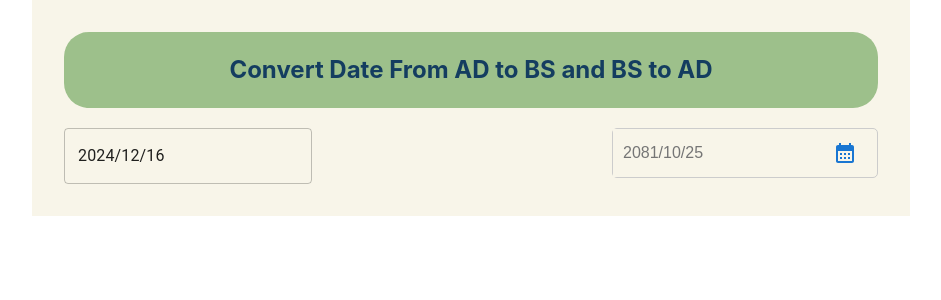
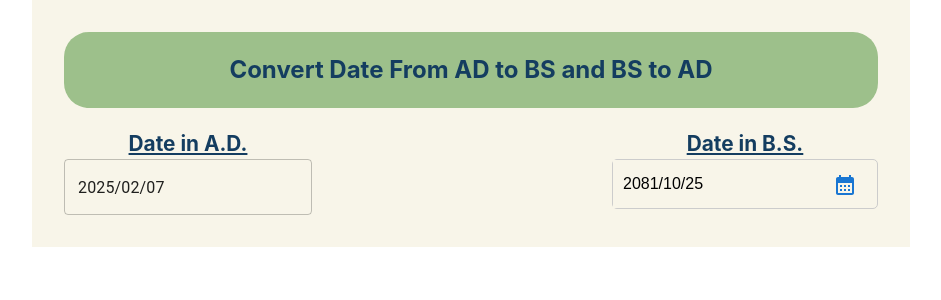
Before and after one commit to bipin-Pariyar2003/Nepali-Date-Picker, a React (Vite) app: page / in a window 1280 px wide. Shown: the top 300 px of the page, without its empty margins (169-1110 px from the left). Built offline with nearby package versions, Linux system fonts and the light colour scheme.

Commit message:
added bs to ad functionality synchronised nepali date picker with MUI date picker

```diff
--- a/src/App.jsx
+++ b/src/App.jsx
@@ -2,13 +2,54 @@ import Home from "./Views/Home/index.jsx";
 import "./App.css";
 import EngDatePicker from "./Components/EngDatePicker/index.jsx";
 import NepDatePicker from "./Components/NepDatePicker/index.jsx";
+import RNepaliCalendar from "./assets/RNepaliCalendar/index.js";
+import { ad2bsHandler, bs2adHandler } from "./utils/index.js";
+import { useState } from "react";
 function App() {
+  //create obj of RNepaliCalendar
+  const nepaliCalendar = new RNepaliCalendar();
+
+  //initialize with current date
+  const currentNepaliDate = nepaliCalendar.getCurrentBS();
+
+  const initialNepaliDate = `${currentNepaliDate.year}/${String(
+    currentNepaliDate.month
+  ).padStart(2, "0")}/${String(currentNepaliDate.date).padStart(2, "0")}`;
+
+  const initialEnglishDate = bs2adHandler(initialNepaliDate);
+
+  //state
+  const [selectedNepaliDate, setSelectedNepaliDate] =
+    useState(initialNepaliDate);
+  const [selectedEnglishDate, setSelectedEnglishDate] =
+    useState(initialEnglishDate);
+
+  //handling nepali date change
+  const handleNepaliDateChange = (date) => {
+    setSelectedNepaliDate(date);
+
+    const engDate = bs2adHandler(date);
+    setSelectedEnglishDate(engDate);
+  };
+
+  //handling eng date change
+  const handleEngDateChange = (date) => {
+    setSelectedEnglishDate(date);
+    const nepDate = ad2bsHandler(date);
+    setSelectedNepaliDate(nepDate);
+  };
   return (
     <>
       <Home />
       <div style={{ display: "flex", justifyContent: "center", gap: "300px" }}>
-        <EngDatePicker />
-        <NepDatePicker />
+        <EngDatePicker
+          selectedDate={selectedEnglishDate}
+          onChange={handleEngDateChange}
+        />
+        <NepDatePicker
+          selectedDate={selectedNepaliDate}
+          onChange={handleNepaliDateChange}
+        />
       </div>
     </>
   );
--- a/src/Components/DatePickerUI/index.jsx
+++ b/src/Components/DatePickerUI/index.jsx
@@ -10,7 +10,7 @@ import { useState, useEffect, useCallback } from "react";
 
 import RNepaliCalendar from "../../assets/RNepaliCalendar";
 // pass the formatted date too
-export default function DatePickerUI({ anchorEl, handleClose, onDateSelect }) {
+export default function DatePickerUI({ anchorEl, handleClose, onDateSelect,initialDate }) {
   // export default function DatePickerUI({ anchorEl, handleClose }) {
   // creating object of RNepaliCalendar
   const nepaliCalendar = new RNepaliCalendar();
@@ -65,6 +65,18 @@ export default function DatePickerUI({ anchorEl, handleClose, onDateSelect }) {
     if (!date) return;
     setSelectedDay(+date);
   };
+
+  //handle day select
+  const handleDaySelect = (day)=>{
+    if (day) {
+      setSelectedDay(day);
+      // Ensure onDateSelect is a function before calling
+      if (typeof onDateSelect === "function") {
+        onDateSelect(formattedSelectedDate);
+      }
+      handleClose();
+    }
+  }
 
   //handling previous btn
   const handlePreBtn = () => {
--- a/src/Components/EngDatePicker/index.jsx
+++ b/src/Components/EngDatePicker/index.jsx
@@ -3,14 +3,35 @@ import { LocalizationProvider } from "@mui/x-date-pickers/LocalizationProvider";
 import { DatePicker } from "@mui/x-date-pickers/DatePicker";
 import { AdapterMoment } from "@mui/x-date-pickers/AdapterMoment";
 import moment from "moment";
-const EngDatePicker = () => {
-  const [selectedDate, setSelectedDate] = useState("2024/12/16");
-  const handleDateChange = (event)=>{
-    setSelectedDate(event.target.value);
-  }
+
+//handle props
+const EngDatePicker = ({ selectedDate, onChange }) => {
+  const handleDateChange = (date) => {
+    // convert moment obj to YYYY/MM/DD format
+    const formattedDate = date.format("YYYY/MM/DD");
+    onChange(formattedDate);
+  };
+
+  // const [selectedDate, setSelectedDate] = useState("2024/12/16");
+  // const handleDateChange = (event) => {
+  //   setSelectedDate(event.target.value);
+  // };
   return (
     <>
       <div style={{ textAlign: "center" }}>
+        <label htmlFor="date">
+          {" "}
+          <b
+            style={{
+              color: "#143D60",
+              fontSize: "1.3rem",
+              textDecoration: "underline",
+            }}
+          >
+            Date in A.D.
+          </b>
+        </label>
+        <br />
         <LocalizationProvider dateAdapter={AdapterMoment}>
           <DatePicker
             onChange={handleDateChange}
@@ -19,9 +40,7 @@ const EngDatePicker = () => {
           />
         </LocalizationProvider>
       </div>
-
     </>
-
   );
 };
 
--- a/src/Components/NepDatePicker/index.jsx
+++ b/src/Components/NepDatePicker/index.jsx
@@ -4,10 +4,12 @@ import CalendarMonthIcon from "@mui/icons-material/CalendarMonth";
 
 import DatePickerUI from "../DatePickerUI";
 import { useState } from "react";
-const NepDatePicker = () => {
+
+//accept props
+const NepDatePicker = ({ selectedDate, onChange }) => {
   const [anchorEl, setAnchorEl] = useState(null);
   //parent component
-  const [selectedDate, setSelectedDate] = useState(null);
+  // const [selectedDate, setSelectedDate] = useState(null);
 
   const handleShowDatePicker = (event) => {
     setAnchorEl(event.currentTarget);
@@ -19,13 +21,25 @@ const NepDatePicker = () => {
 
   //handle date selection
   const handleDateSelect = (date) => {
-    setSelectedDate(date);
+    onChange(date);
     // handleClose();
   };
 
   return (
     <>
       <div className="nepali-date-picker">
+        <label htmlFor="date">
+          {" "}
+          <b
+            style={{
+              color: "#143D60",
+              fontSize: "1.3rem",
+              textDecoration: "underline",
+            }}
+          >
+            Date in B.S.
+          </b>
+        </label>
         <div
           className="header"
           style={{
@@ -39,7 +53,7 @@ const NepDatePicker = () => {
             type="text"
             id="date-input"
             placeholder={selectedDate || "YYYY/MM/DD"}
-            // value={selectedDate || ""}
+            value={selectedDate || ""}
             style={{
               padding: "10px",
               paddingBottom: "15px",
@@ -51,6 +65,7 @@ const NepDatePicker = () => {
               width: "180px",
               backgroundColor: "#F8F5E9",
             }}
+            readOnly
           />
           <Button id="calendar-btn" onClick={handleShowDatePicker}>
             <CalendarMonthIcon />
@@ -60,6 +75,7 @@ const NepDatePicker = () => {
           anchorEl={anchorEl}
           handleClose={handleClose}
           onDateSelect={handleDateSelect}
+          initialDate={selectedDate}
         />
       </div>
     </>
--- /dev/null
+++ b/src/utils/index.js
@@ -0,0 +1,23 @@
+import { ad2bs, bs2ad } from "../assets/RNepaliCalendar";
+
+const ad2bsHandler = (adDate) => {
+  const { year, month, date } = ad2bs(adDate);
+
+  return `${String(year).padStart(4, 0)}/${String(month).padStart(
+    2,
+    0
+  )}/${String(date).padStart(2, 0)}`;
+};
+
+const bs2adHandler = (bsDate) => {
+  console.log(bsDate);
+  const { year, month, date } = bs2ad(bsDate);
+  console.log(bs2ad(bsDate));
+
+  return `${year}/${String(month).padStart(2, 0)}/${String(date).padStart(
+    2,
+    0
+  )}`;
+};
+
+export { ad2bsHandler, bs2adHandler };
```
Lines whose indentation alone changed are shown as unchanged.
